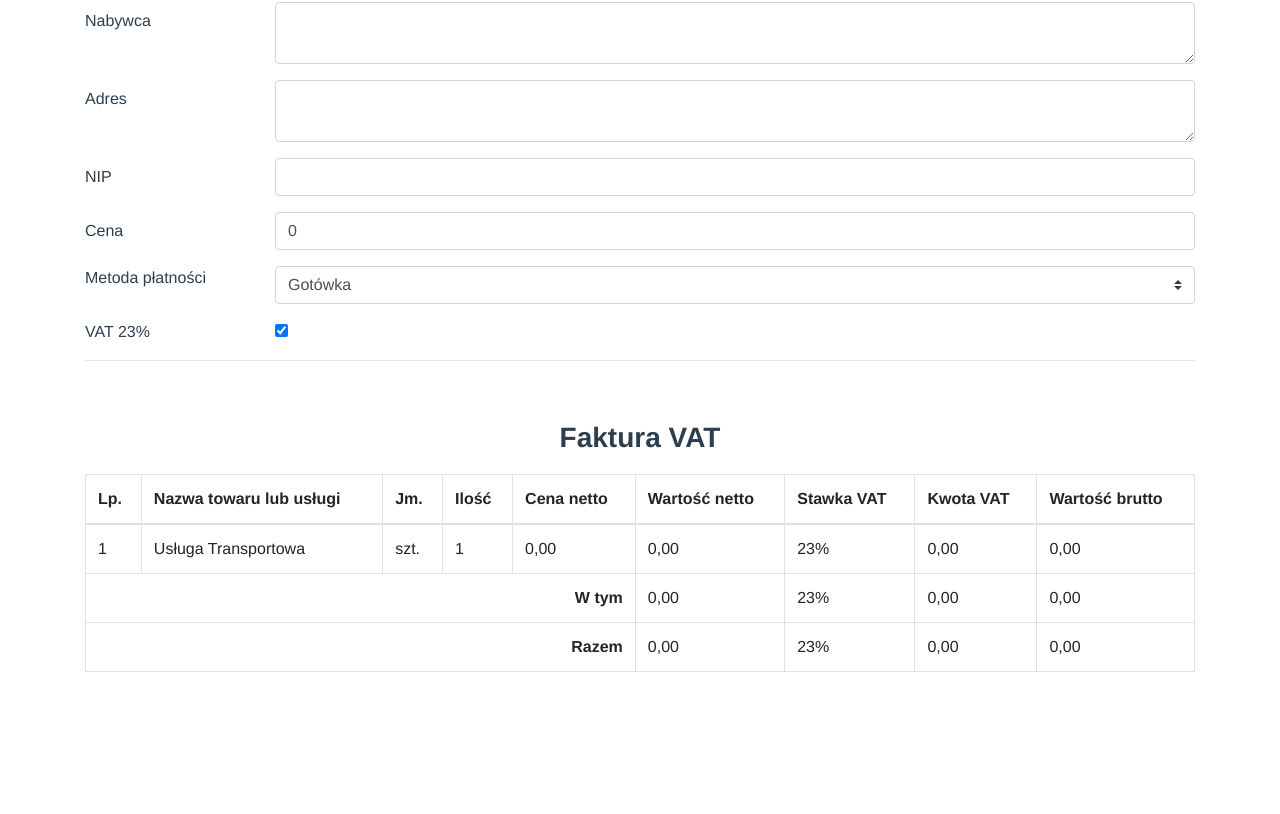
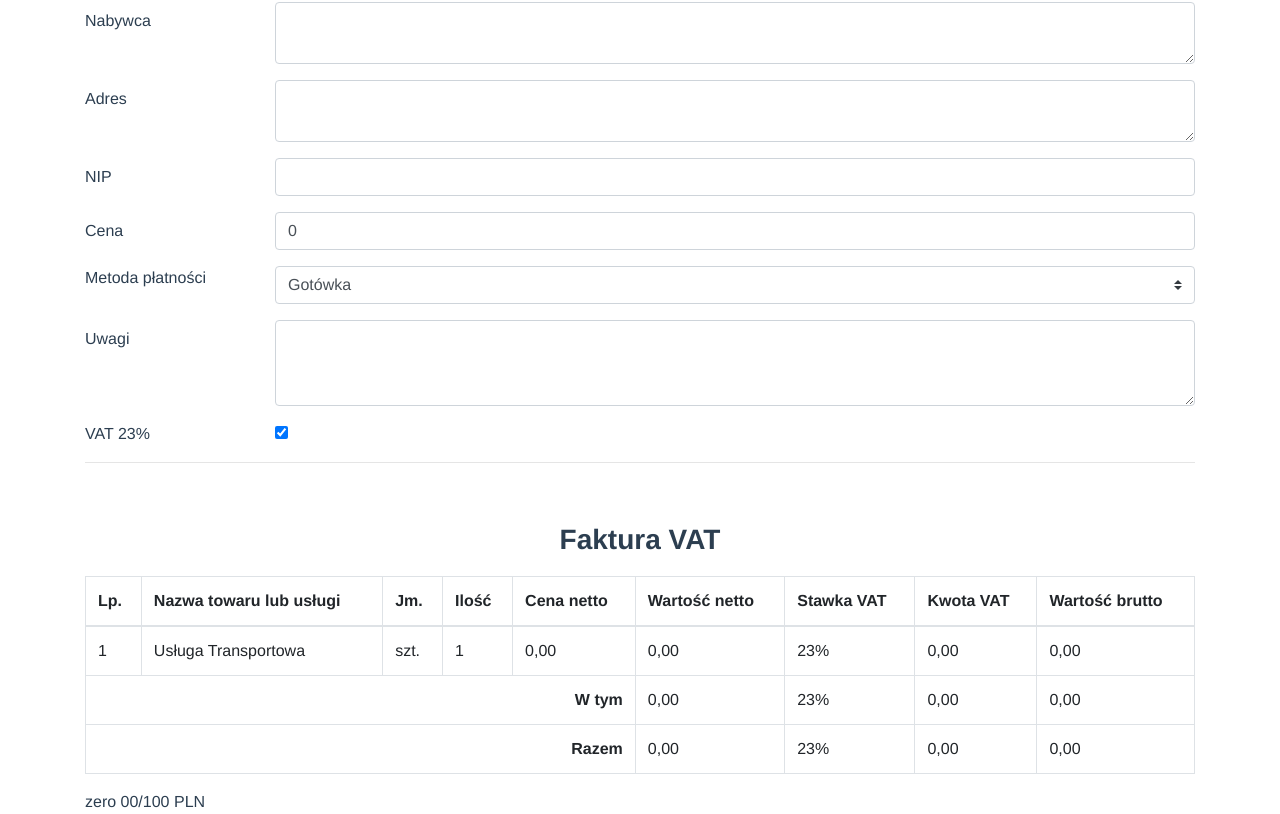
Before and after one commit to mrrain345/invoices-old, a Vue app: page / in a window 1280 px wide. Shown: the part 322-1136 px from the top of the page. Before the commit the page ends 1010 px from the top, so only its background shows below. Built offline with nearby package versions, Linux system fonts and the light colour scheme.

Commit message:
number to words convertion

```diff
--- /dev/null
+++ b/src/assets/polish2words.ts
@@ -0,0 +1,125 @@
+const HUNDREDS = [
+    "",
+    " sto ",
+    " dwieście ",
+    " trzysta ",
+    " czterysta ",
+    " pięćset ",
+    " sześćset ",
+    " siedemset ",
+    " osiemset ",
+    " dziewięćset "
+  ],
+  TENS = [
+    "",
+    " dziesięć ",
+    " dwadzieścia ",
+    " trzydzieści ",
+    " czterdzieści ",
+    " pięćdziesiąt ",
+    " sześćdziesiąt ",
+    " siedemdziesiąt ",
+    " osiemdziesiąt ",
+    " dziewięćdziesiąt "
+  ],
+  TEENS = [
+    "",
+    " jedenaście ",
+    " dwanaście ",
+    " trzynaście ",
+    " czternaście ",
+    " piętnaście ",
+    " szesnaście ",
+    " siedemnaście ",
+    " osiemnaście ",
+    " dziewiętnaście "
+  ],
+  UNITIES = [
+    "",
+    " jeden ",
+    " dwa ",
+    " trzy ",
+    " cztery ",
+    " pięć ",
+    " sześć ",
+    " siedem ",
+    " osiem ",
+    " dziewięć "
+  ],
+  ZERO = "zero",
+  MINUS = " minus ",
+  THOUSANDS = { one: " tysiąc ", few: " tysiące ", many: " tysięcy " },
+  MILIONS = { one: " milion ", few: " miliony ", many: " milionów " },
+  POSITIVE_OVERFLOW = "zbyt dużo",
+  NEGATIVE_OVERFLOW = "zbyt mało";
+
+function process0999(digits: number[]) {
+  let result = "";
+
+  result += HUNDREDS[digits[0]];
+
+  if (digits[1] === 1 && digits[2] !== 0) {
+    result += TEENS[digits[2]];
+  } else {
+    result += TENS[digits[1]];
+    result += UNITIES[digits[2]];
+  }
+
+  return result;
+}
+
+function classify(digits: number[]) {
+  if (digits.join("") === "001") {
+    return "one";
+  } else if (
+    digits[1] !== 1 &&
+    (digits[2] === 2 || digits[2] === 3 || digits[2] === 4)
+  ) {
+    return "few";
+  } else {
+    return "many";
+  }
+}
+
+export default function polishToWords(number: number): string {
+  const digits: number[] = [];
+  let result = "";
+
+  const digitsStr = String(Math.floor(Math.abs(number))).split("");
+
+  for (let i = 0; i < digitsStr.length; i++) {
+    digits[i] = parseInt(digitsStr[i], 10);
+  }
+
+  if (digits.length > 9) {
+    return number > 0 ? POSITIVE_OVERFLOW : NEGATIVE_OVERFLOW;
+  }
+
+  if (number < 0) {
+    result += MINUS;
+  }
+
+  while (digits.length < 9) {
+    digits.unshift(0);
+  }
+
+  if (number === 0) {
+    result += ZERO;
+  } else {
+    result += process0999(digits.slice(0, 3));
+
+    if (digits.slice(0, 3).join("") !== "000") {
+      result += MILIONS[classify(digits.slice(0, 3))];
+    }
+
+    result += process0999(digits.slice(3, 6));
+
+    if (digits.slice(3, 6).join("") !== "000") {
+      result += THOUSANDS[classify(digits.slice(3, 6))];
+    }
+
+    result += process0999(digits.slice(6, 9));
+  }
+
+  return result.replace(/ +/g, " ").replace(/^ +| +$/g, "");
+}
--- a/src/classes/InvoiceData.ts
+++ b/src/classes/InvoiceData.ts
@@ -19,5 +19,14 @@ export default class InvoiceData {
   nip = "";
   price = 0;
   payment: "cash" | "7" | "14" | "21" | "30" = "cash";
+  comments = "";
   vat = true;
+
+  getBrutto(): number {
+    const price = Math.round((this.price * 1 + Number.EPSILON) * 100) / 100;
+    const vat = this.vat
+      ? Math.round((this.price * 0.23 + Number.EPSILON) * 100) / 100
+      : 0;
+    return price + vat;
+  }
 }
--- a/src/components/Invoice.vue
+++ b/src/components/Invoice.vue
@@ -2,9 +2,17 @@
   <div class="container">
     <h1>Dane do faktury</h1>
     <InvoiceForm :invoiceData.sync="data" />
-    <hr />
+    <hr style="margin-bottom: 60px;" />
     <h1 class="center">Faktura VAT {{ data.id }}</h1>
     <InvoiceTable :invoiceData.sync="data" />
+
+    <div>{{ priceToWords(data.price) }}</div>
+
+    <div v-if="data.comments !== ''">
+      <hr style="margin-top: 30px;" />
+      <strong>Uwagi:</strong>
+      <span class="comments">{{ data.comments }}</span>
+    </div>
   </div>
 </template>
 
@@ -13,6 +21,7 @@ import { Component, Vue } from "vue-property-decorator";
 import InvoiceForm from "@/components/InvoiceForm.vue";
 import InvoiceTable from "@/components/InvoiceTable.vue";
 import InvoiceData from "@/classes/InvoiceData";
+import polishToWords from "@/assets/polish2words.ts";
 
 @Component({
   components: {
@@ -22,6 +31,12 @@ import InvoiceData from "@/classes/InvoiceData";
 })
 export default class Invoice extends Vue {
   data = new InvoiceData();
+
+  priceToWords() {
+    const round = Math.round(this.data.getBrutto());
+    const rest = Math.round((this.data.getBrutto() * 100) % 100);
+    return `${polishToWords(round)} ${rest < 10 ? "0" : ""}${rest}/100 PLN`;
+  }
 }
 </script>
 
@@ -32,11 +47,14 @@ h1 {
   margin-bottom: 20px;
 }
 
-hr {
-  margin-bottom: 60px;
-}
-
 .center {
   text-align: center;
 }
+
+.comments {
+  padding-left: 5px;
+  white-space: pre;
+  display: inline-block;
+  vertical-align: top;
+}
 </style>
--- a/src/components/InvoiceForm.vue
+++ b/src/components/InvoiceForm.vue
@@ -73,6 +73,13 @@
     </div>
 
     <div class="form-group row">
+      <label for="comments" class="col-sm-2 col-form-label">Uwagi</label>
+      <div class="col-sm-10">
+        <textarea rows="3" class="form-control" id="comments" v-model="data.comments"></textarea>
+      </div>
+    </div>
+
+    <div class="form-group row">
       <label class="form-check-label col-sm-2" for="vat">VAT 23%</label>
       <div class="col-sm-10">
         <div class="form-check">
--- a/src/components/InvoiceTable.vue
+++ b/src/components/InvoiceTable.vue
@@ -23,21 +23,21 @@
         <td>{{ toLocale(data.price) }}</td>
         <td>{{ data.vat ? "23%" : "Np." }}</td>
         <td>{{ toLocale(data.vat ? (data.price * 0.23) : 0) }}</td>
-        <td>{{ toLocale(getBrutto()) }}</td>
+        <td>{{ toLocale(data.getBrutto()) }}</td>
       </tr>
       <tr>
         <td colspan="5" class="bold">W tym</td>
         <td>{{ toLocale(data.price) }}</td>
         <td>{{ data.vat ? "23%" : "Np." }}</td>
         <td>{{ toLocale(data.vat ? (data.price * 0.23) : 0) }}</td>
-        <td>{{ toLocale(getBrutto()) }}</td>
+        <td>{{ toLocale(data.getBrutto()) }}</td>
       </tr>
       <tr>
         <td colspan="5" class="bold">Razem</td>
         <td>{{ toLocale(data.price) }}</td>
         <td>{{ data.vat ? "23%" : "Np." }}</td>
         <td>{{ toLocale(data.vat ? (data.price * 0.23) : 0) }}</td>
-        <td>{{ toLocale(getBrutto()) }}</td>
+        <td>{{ toLocale(data.getBrutto()) }}</td>
       </tr>
     </tbody>
   </table>
@@ -57,16 +57,6 @@ export default class InvoiceTable extends Vue {
       maximumFractionDigits: 2
     });
   }
-
-  private getBrutto(): number {
-    const price =
-      Math.round((this.data.price * 1 + Number.EPSILON) * 100) / 100;
-    const vat = this.data.vat
-      ? Math.round((this.data.price * 0.23 + Number.EPSILON) * 100) / 100
-      : 0;
-    console.log(price, vat);
-    return price + vat;
-  }
 }
 </script>
 
```
Also changed, not shown: tsconfig.json (+4 -15 lines).
